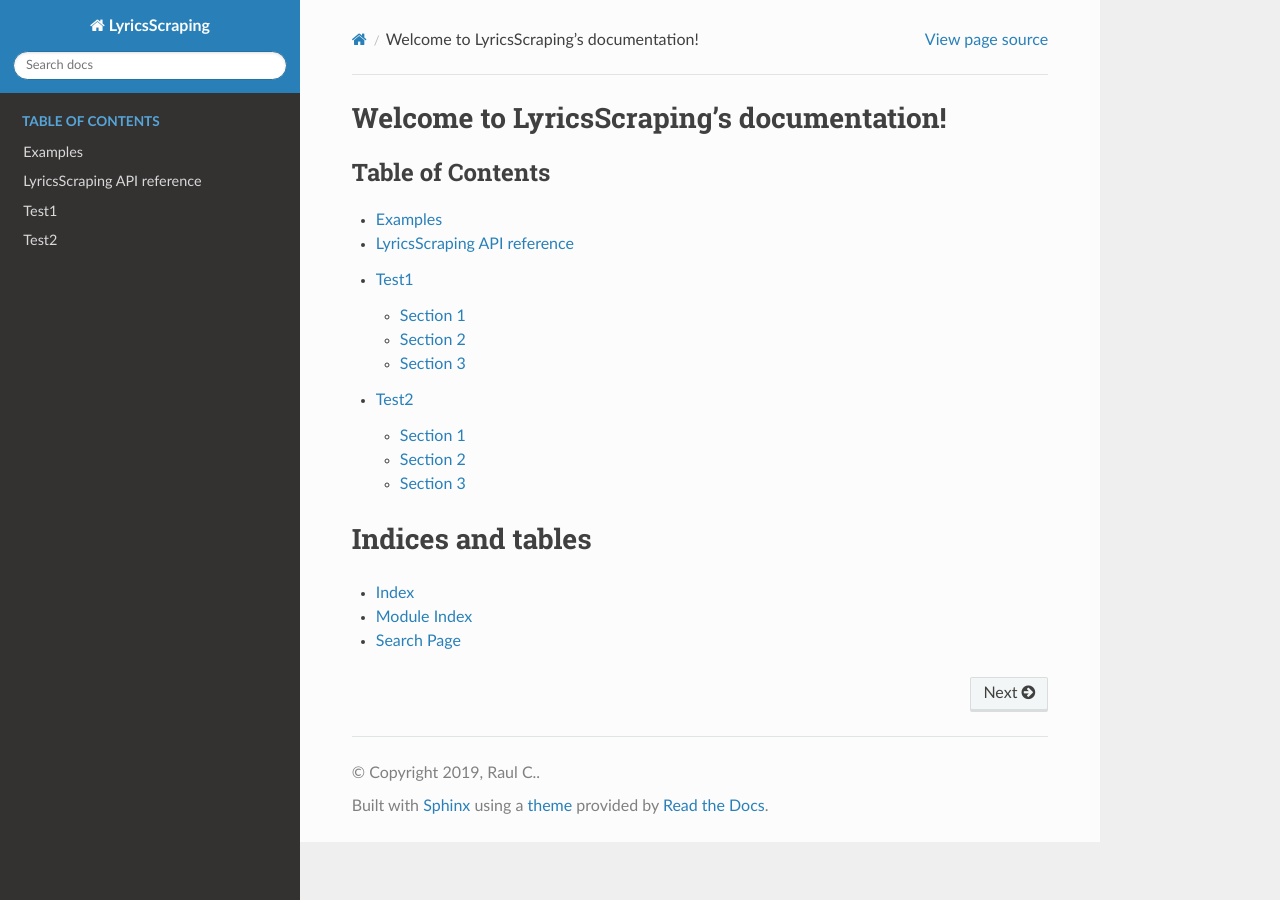
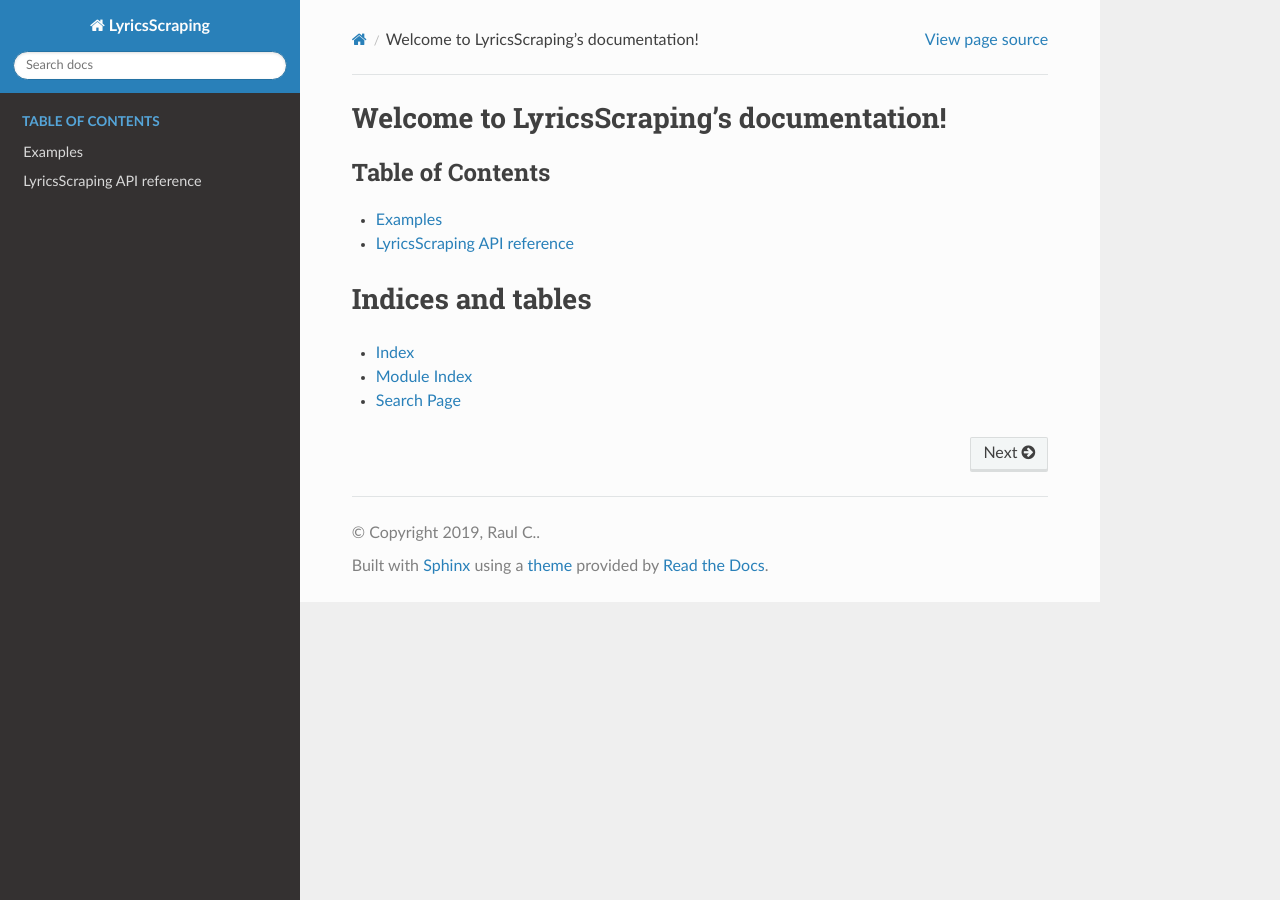
Before and after one commit to raul23/LyricsScraping, a Sphinx documentation site: the page built from docs/source/index.rst, in a window 1280 px wide. Built offline with Sphinx 7.4.7 and the Read the Docs theme 2.0.0, drawn with Linux system fonts in a browser that asks for light colours; pages that are not in the unit, such as notebooks, are missing from menus.

Commit message:
Remove test files

```diff
--- a/docs/source/index.rst
+++ b/docs/source/index.rst
@@ -13,8 +13,6 @@ Welcome to LyricsScraping's documentation!
    README
    examples
    api_reference
-   test
-   test2
 
 Indices and tables
 ==================
--- a/docs/source/test.rst
+++ /dev/null
@@ -1,36 +0,0 @@
-=====
-Test1
-=====
-Hello!
-
-Section 1
-=========
-Text blablablablablablablablablablablabla
-
-Sub-section 1.1
----------------
-Text blablablablablablablablablablablabla
-
-Section 2
-=========
-Text blablablablablablablablablablablabla
-
-Sub-section 2.1
----------------
-Text blablablablablablablablablablablabla
-
-Sub-section 2.1
----------------
-Text blablablablablablablablablablablabla
-
-Section 3
-=========
-Text blablablablablablablablablablablabla
-
-Sub-section 3.1
----------------
-Text blablablablablablablablablablablabla
-
-Sub-section 3.2
----------------
-Text blablablablablablablablablablablabla
--- a/docs/source/test2.rst
+++ /dev/null
@@ -1,36 +0,0 @@
-=====
-Test2
-=====
-Hello!
-
-Section 1
-=========
-Text blablablablablablablablablablablabla
-
-Sub-section 1.1
----------------
-Text blablablablablablablablablablablabla
-
-Section 2
-=========
-Text blablablablablablablablablablablabla
-
-Sub-section 2.1
----------------
-Text blablablablablablablablablablablabla
-
-Sub-section 2.1
----------------
-Text blablablablablablablablablablablabla
-
-Section 3
-=========
-Text blablablablablablablablablablablabla
-
-Sub-section 3.1
----------------
-Text blablablablablablablablablablablabla
-
-Sub-section 3.2
----------------
-Text blablablablablablablablablablablabla
```
